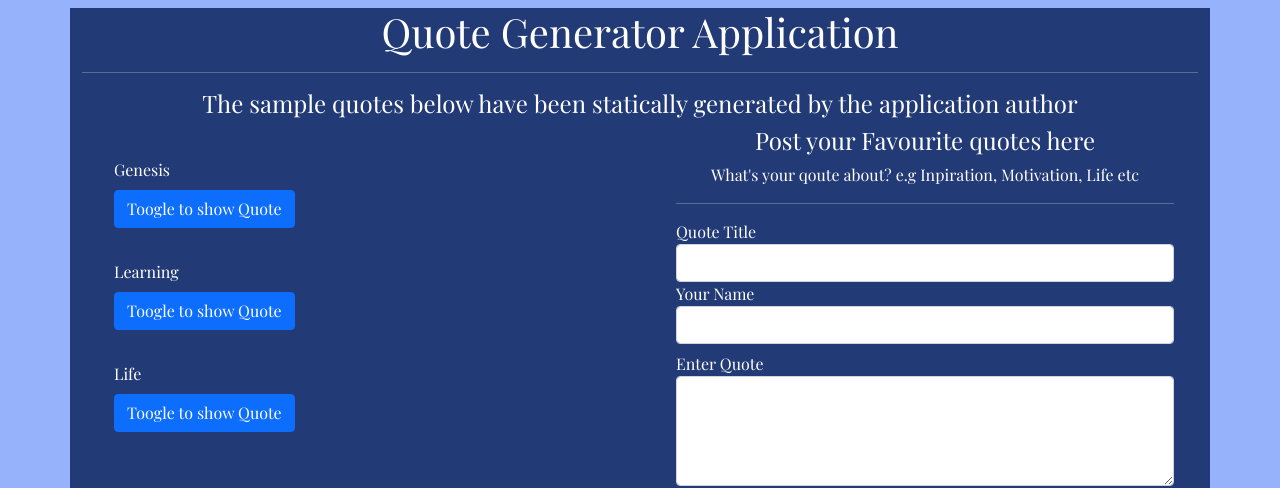
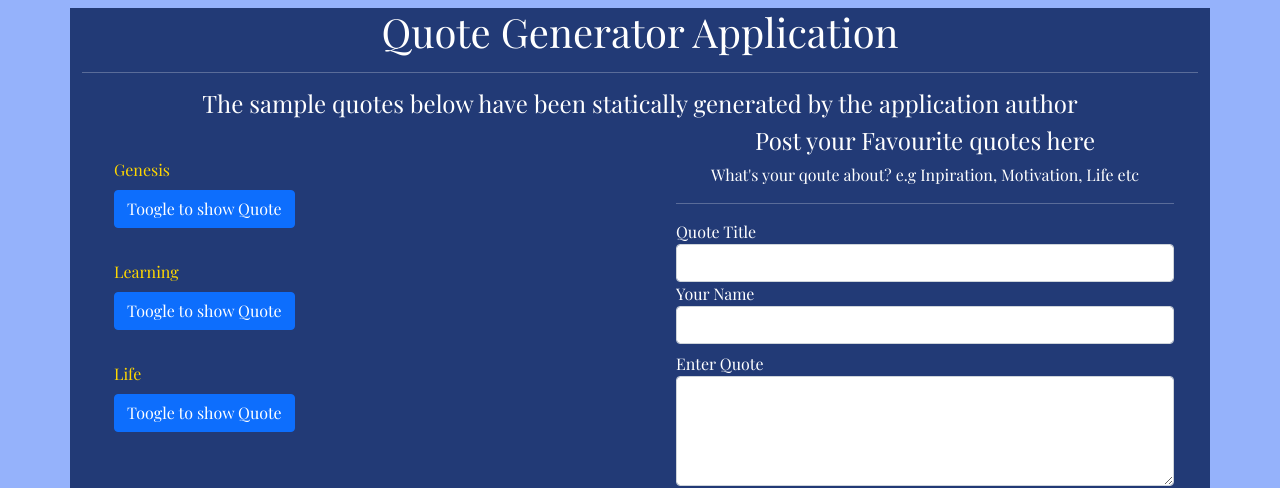
Before and after one commit to kimperria/Quote-App, an Angular app: page / in a window 1280 px wide. Shown: the top 488 px of the page. Built offline with nearby package versions, Linux system fonts and the light colour scheme.

Commit message:
displays highlight directive on both quote and quote detail components

```diff
--- a/src/app/quote-likes/quote-likes.component.html
+++ b/src/app/quote-likes/quote-likes.component.html
@@ -1,6 +1,6 @@
 <div class="container container-fluid">
     <div class="quoteDetails mt-4 pd-2">
-        <p class="text-center">
+        <p class="text-center" appHighlight>
             "{{quote.say}}" ~ <em>{{quote.author}}</em>
         </p>
     </div>
--- a/src/app/quote/quote.component.html
+++ b/src/app/quote/quote.component.html
@@ -7,7 +7,7 @@
         <div class="col-md-6 col-sm-12">
             <ul>
                 <div *ngFor="let quote of quotes; let i = index">
-                    <li class="mt-3 pt-3">{{quote.title}}</li>
+                    <li class="mt-3 pt-3"appHighlight>{{quote.title}}</li>
                     <button (click)="toggleQuoteDetails(i)" class="btn btn-primary mt-2">Toogle to show Quote</button>
                     <app-quote-likes *ngIf="quote.showDescription" [quote]="quote" (deleteQuote)='deleteQuote($event,i)'></app-quote-likes>
                 </div>
```
